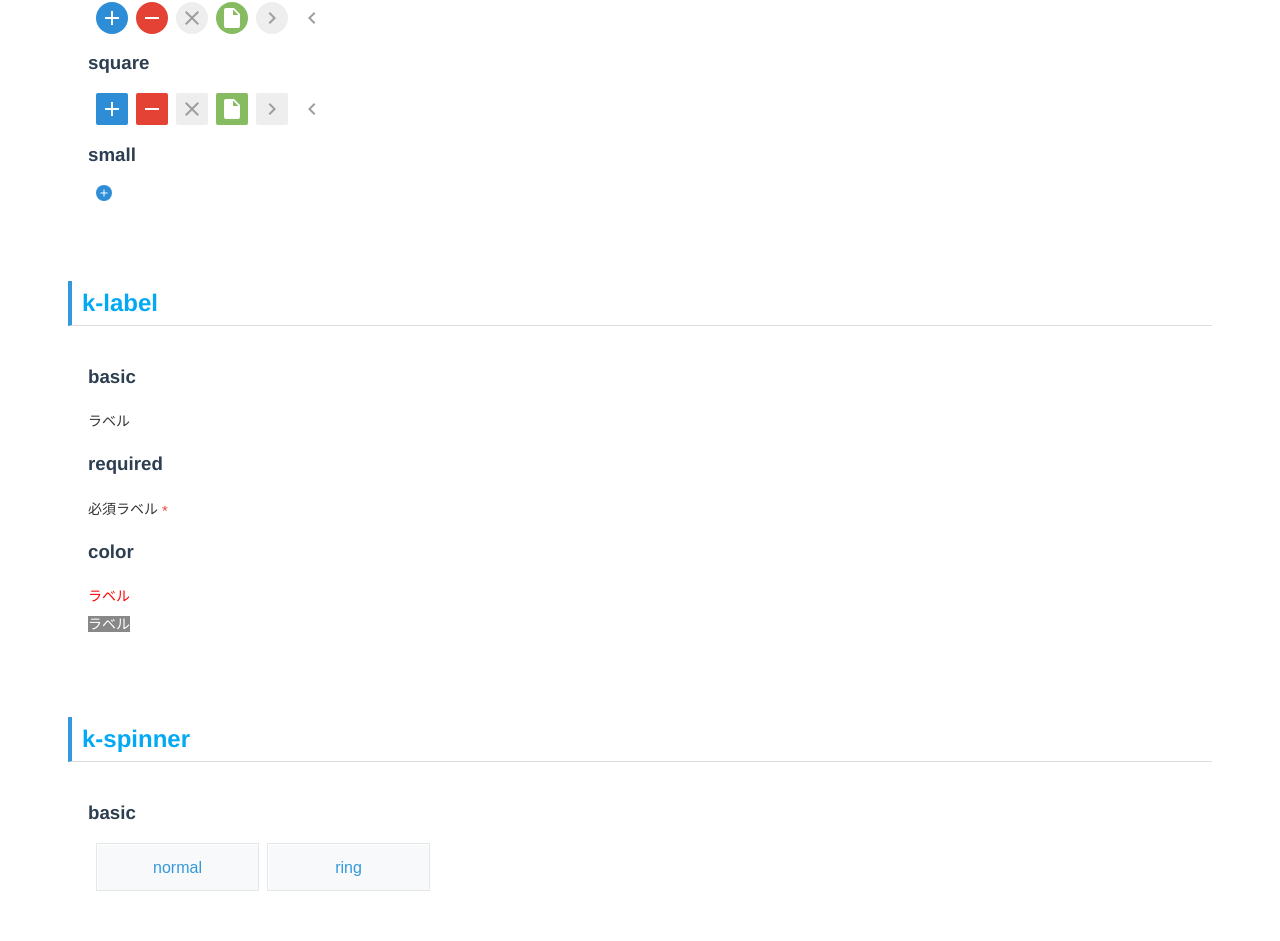
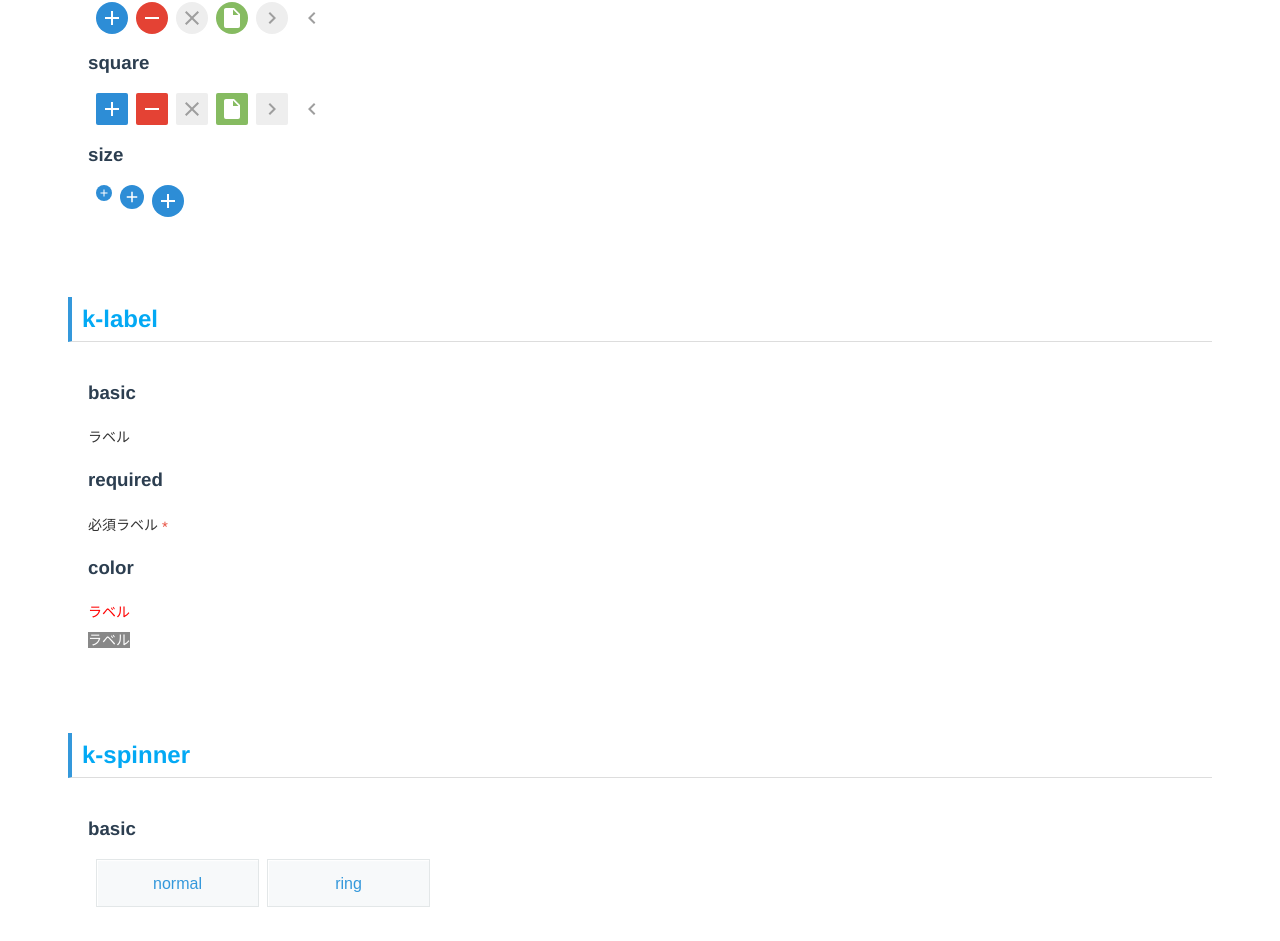
Before and after one commit to mid0111/kintone-vue-component, a Vue app: page / in a window 1280 px wide. Shown: the part 1425-2366 px from the top of the page. Built offline with nearby package versions, Linux system fonts and the light colour scheme.

Commit message:
アイコン・ボタンのサイズを追加

```diff
--- a/src/components/KIconButton.vue
+++ b/src/components/KIconButton.vue
@@ -30,7 +30,7 @@ export default {
     },
     size: {
       type: String,
-      default: 'large',
+      default: 'medium',
       required: false
     },
     color: {
@@ -52,7 +52,10 @@ export default {
 
   computed: {
     sizeClass() {
-      const className = this.size === 'small' ? 'small' : 'large';
+      let className = 'medium';
+      if (this.size === 'small' || this.size === 'x-small') {
+        className = this.size;
+      }
       return className;
     },
 
@@ -142,15 +145,23 @@ export default {
 .k-icon-btn.circle {
   border-radius: 50%;
 }
-.k-icon-btn.large {
+.k-icon-btn.medium {
   width: 32px;
   height: 32px;
 }
 .k-icon-btn.small {
+  width: 24px;
+  height: 24px;
+}
+.k-icon-btn.small svg {
+  transform: scale(0.75);
+  transform-origin: -4px -4px;
+}
+.k-icon-btn.x-small {
   width: 16px;
   height: 16px;
 }
-.k-icon-btn.small svg {
+.k-icon-btn.x-small svg {
   width: 24px;
   height: 24px;
   transform: scale(0.5);
--- a/src/demo/KIconButtonDemo.vue
+++ b/src/demo/KIconButtonDemo.vue
@@ -18,9 +18,11 @@
       <k-icon-button shape="normal" type="right" color="gray" />
       <k-icon-button shape="normal" type="left" color="transparent" />
     </div>
-    <h3>small</h3>
+    <h3>size</h3>
     <div class="box">
+      <k-icon-button size="x-small" type="insert" color="blue" />
       <k-icon-button size="small" type="insert" color="blue" />
+      <k-icon-button size="medium" type="insert" color="blue" />
     </div>
   </div>
 </template>
```
Also changed, not shown: 1 other file (tests, documents, lock files or other folders).
